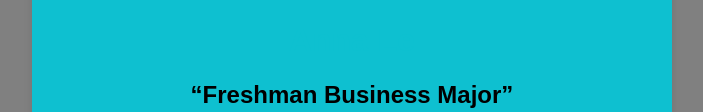
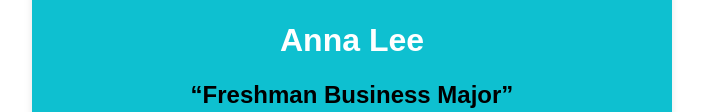
Before and after one commit to naomiBoyett/persona-card, a plain HTML site: page index.html in a window 1280 px wide. Shown: the part 231-343 px from the top of the page, without its empty margins (288-991 px from the left). Drawn offline with Linux system fonts and the light colour scheme.

Commit message:
modified:   index.html 	modified:   style.css

```diff
--- a/index.html
+++ b/index.html
@@ -9,7 +9,7 @@
         <!-- Ensure this matches your filename exactly! -->
         <img src="profile.jpg" alt="User Profile Photo">
 
-        <h1>Anna Le</h1>
+        <h1>Anna Lee</h1>
         <h2>“Freshman Business Major”</h2>
         <p class="bio">Anna is a freshman business major, and just moved to a new city. She’s planning to register to vote at school, but has no idea how to start figuring out who her new representatives are.</p>
 
--- a/style.css
+++ b/style.css
@@ -1,6 +1,6 @@
 body {
     font-family: Arial, sans-serif;
-    background-color: gray;
+    background-color: white;
     display: flex;
     justify-content: center;
     padding: 50px;
@@ -39,5 +39,5 @@ img {
 
 
 /* Add your own colors below based on your Vibe! */
-h1 { color: #0ec0d0; }
+h1 { color: white; }
 h3 { color: #0e9cd0; border-bottom: 2px solid #414141; }
```
